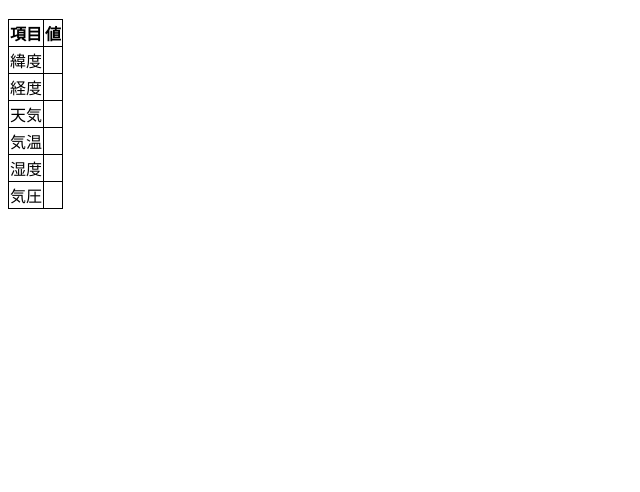
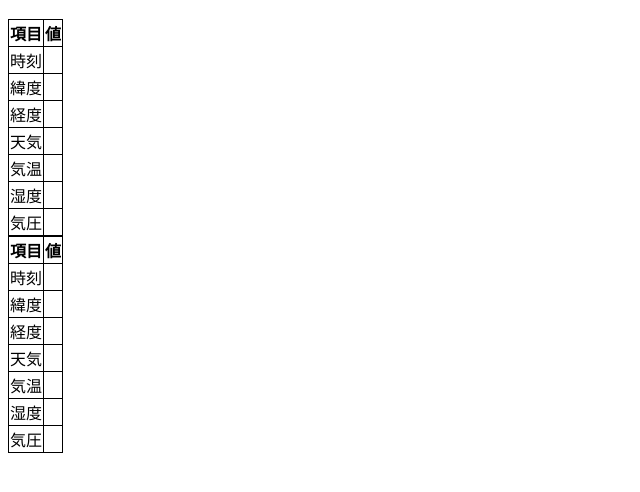
Before and after one commit to tacoTortilla/gs_05_api, a plain HTML site: page index.html in a window 1280 px wide. Shown: the part 70-562 px from the top of the page, without its empty margins (0-640 px from the left). Drawn offline with nearby package versions, Linux system fonts and the light colour scheme.

Commit message:
weather forcast追加検討

```diff
--- a/index.html
+++ b/index.html
@@ -29,6 +29,10 @@
         <th>値</th>
       </tr>
       <tr>
+        <td>時刻</td>
+        <td id="time"></td>
+      </tr>
+      <tr>
         <td>緯度</td>
         <td id="latitude"></td>
       </tr>
@@ -53,6 +57,43 @@
         <td id="pressure"></td>
       </tr>
     </table>
+
+    <table>
+      <tr>
+        <th>項目</th>
+        <th>値</th>
+      </tr>
+      <tr>
+        <td>時刻</td>
+        <td id="time2"></td>
+      </tr>
+      <tr>
+        <td>緯度</td>
+        <td id="latitude2"></td>
+      </tr>
+      <tr>
+        <td>経度</td>
+        <td id="longitude2"></td>
+      </tr>
+      <tr>
+        <td>天気</td>
+        <td id="weather2"></td>
+      </tr>
+      <tr>
+        <td>気温</td>
+        <td id="temperature2"></td>
+      </tr>
+      <tr>
+        <td>湿度</td>
+        <td id="humidity2"></td>
+      </tr>
+      <tr>
+        <td>気圧</td>
+        <td id="pressure2"></td>
+      </tr>
+    </table>
+
+
   </main>
 
   <script src="https://ajax.googleapis.com/ajax/libs/jquery/3.5.1/jquery.min.js"></script>
@@ -69,15 +110,18 @@
       const lng = position.coords.longitude;
       console.log(lat, lng);
 
-        // 取得した緯度経度を使用したいので関数内に記述する
-  const url = `https://api.openweathermap.org/data/2.5/weather?lat=${lat}&lon=${lng}&appid=8ee077cd61f46211f655da8049d366f4&units=metric`;
+    // 取得した緯度経度を以下のopenweathermap関数内に記述する
+    const url_now = `https://api.openweathermap.org/data/2.5/weather?lat=${lat}&lon=${lng}&appid=8ee077cd61f46211f655da8049d366f4&units=metric`;
+    const url_forecast = `https://api.openweathermap.org/data/2.5/forecast?lat=${lat}&lon=${lng}&appid=8ee077cd61f46211f655da8049d366f4`;
+
 
     axios
-      .get(url)
+      .get(url_now)
       .then((response) => {
         // リクエスト成功時の処理（responseに結果が入っている）
         console.log(response);
         // 画面に表示する処理
+        $('#time').text("now");
         $('#latitude').text(response.data.coord.lat);
         $('#longitude').text(response.data.coord.lon);
         $('#weather').text(response.data.weather[0].description);
@@ -94,6 +138,21 @@
         // 成功失敗に関わらず必ず実行
         console.log("done!");
       });
+
+    axios
+      .get(url_forecast)
+      .then((response) => {
+        // リクエスト成功時の処理（responseに結果が入っている）
+        console.log(response);
+        $('#time2').text(response.data.list[0].dt_txt);
+//        $('#latitude2').text(response.data.coord.lat);
+//        $('#longitude2').text(response.data.coord.lon);
+//        $('#weather2').text(response.data.weather[0].description);
+//        $('#temperature2').text(response.data.main.temp);
+//        $('#humidity2').text(response.data.main.humidity);
+//        $('#pressure2').text(response.data.main.pressure);
+      })
+
     }
 
     // 位置情報取得に失敗した時の処理
```
